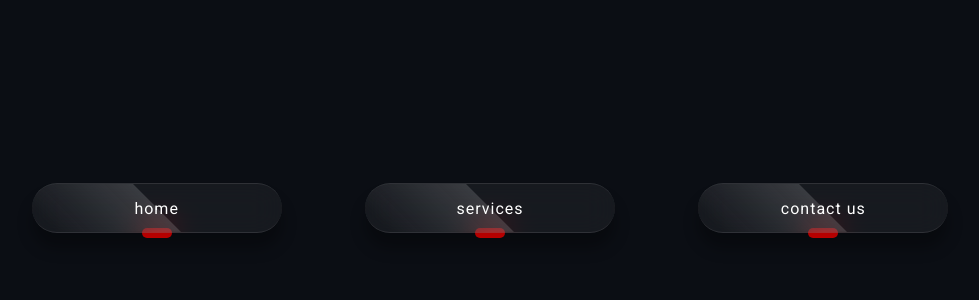
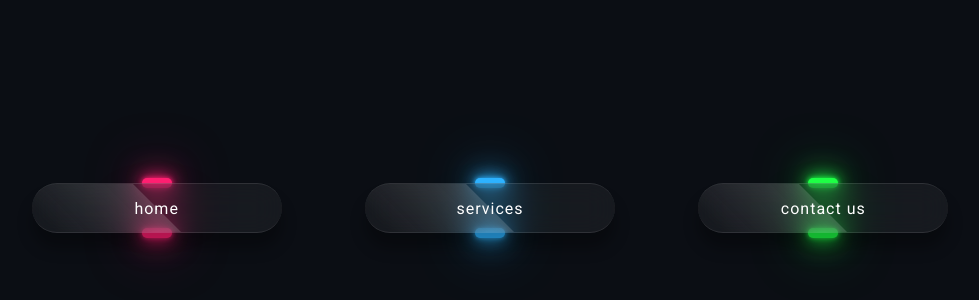
Before and after one commit to Kri01ceram/stylish-navbar, a plain HTML site: page html/index.html in a window 1280 px wide. Shown: the part 192-492 px from the top of the page, without its empty margins (150-1129 px from the left). Drawn offline with Linux system fonts and the light colour scheme; files that its build step writes are made by us from their sources.

Commit message:
Add files via upload

```diff
--- a/css/style.css
+++ b/css/style.css
@@ -92,3 +92,37 @@ body {
     width: 80%;
     border-radius: 30px;
 }
+.container .btn::after {
+    content: "";
+    position: absolute;
+    left: 50%;
+    transform: translatex(-50%);
+    top: -5px;
+    width: 30px;
+    height: 10px;
+    background: #f00;
+    border-radius: 10px;
+    transition: 0.5s;
+    transition-delay: 0.5;
+}
+.container .btn:hover::after {
+    top: 0;
+    height: 50%;
+    width: 80%;
+    border-radius: 30px;
+}
+.container .btn:nth-child(1)::before,
+.container .btn:nth-child(1)::after {
+    background: #ff1f71;
+    box-shadow: 0 0 5px #ff1f71, 0 0 15px #ff1f71, 0 0 30px #ff1f71, 0 0 60px #ff1f71;
+}
+.container .btn:nth-child(2)::before,
+.container .btn:nth-child(2)::after {
+    background: #2db2ff;
+    box-shadow: 0 0 5px #2db2ff, 0 0 15px #2db2ff, 0 0 30px #2db2ff, 0 0 60px #2db2ff;
+}
+.container .btn:nth-child(3)::before,
+.container .btn:nth-child(3)::after {
+    background: #1eff45;
+    box-shadow: 0 0 5px #1eff45, 0 0 15px #1eff45, 0 0 30px #1eff45, 0 0 60px #1eff45;
+}
```
